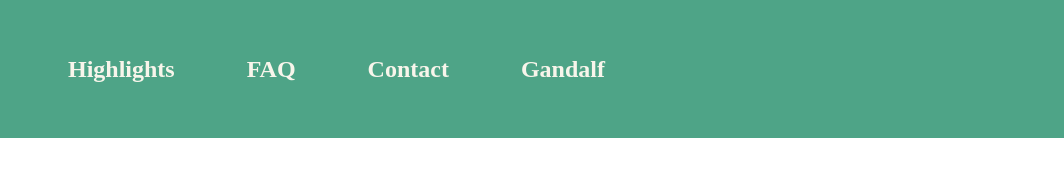
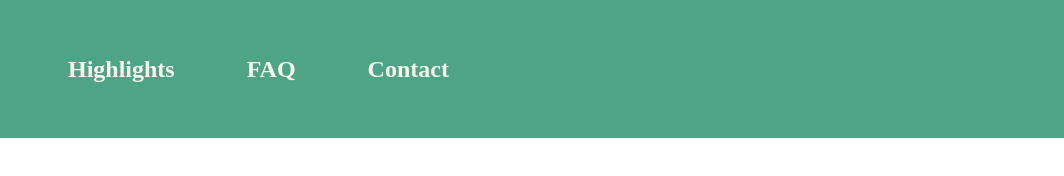
Before and after one commit to funnysmyl/TravelBlog, a plain HTML site: page article-carousel.html in a window 1280 px wide. Shown: the full height of the page, 216-1280 px from the left. Drawn offline with Linux system fonts and the light colour scheme; a web font is replaced by a local one.

```diff
--- a/article-carousel.html
+++ b/article-carousel.html
@@ -23,7 +23,6 @@
                 <a href="index.html#highlight-section">Highlights</a>
                 <a href="index.html#faq-section">FAQ</a>
                 <a href="index.html#contact">Contact</a>
-                <a href="https://youtu.be/BJWi2MEbKXc">Gandalf</a>
             </div>
         </section>
     </header>
```
Also changed, not shown: article-graph.html (+0 -1 lines), article-video.html (+0 -1 lines).
